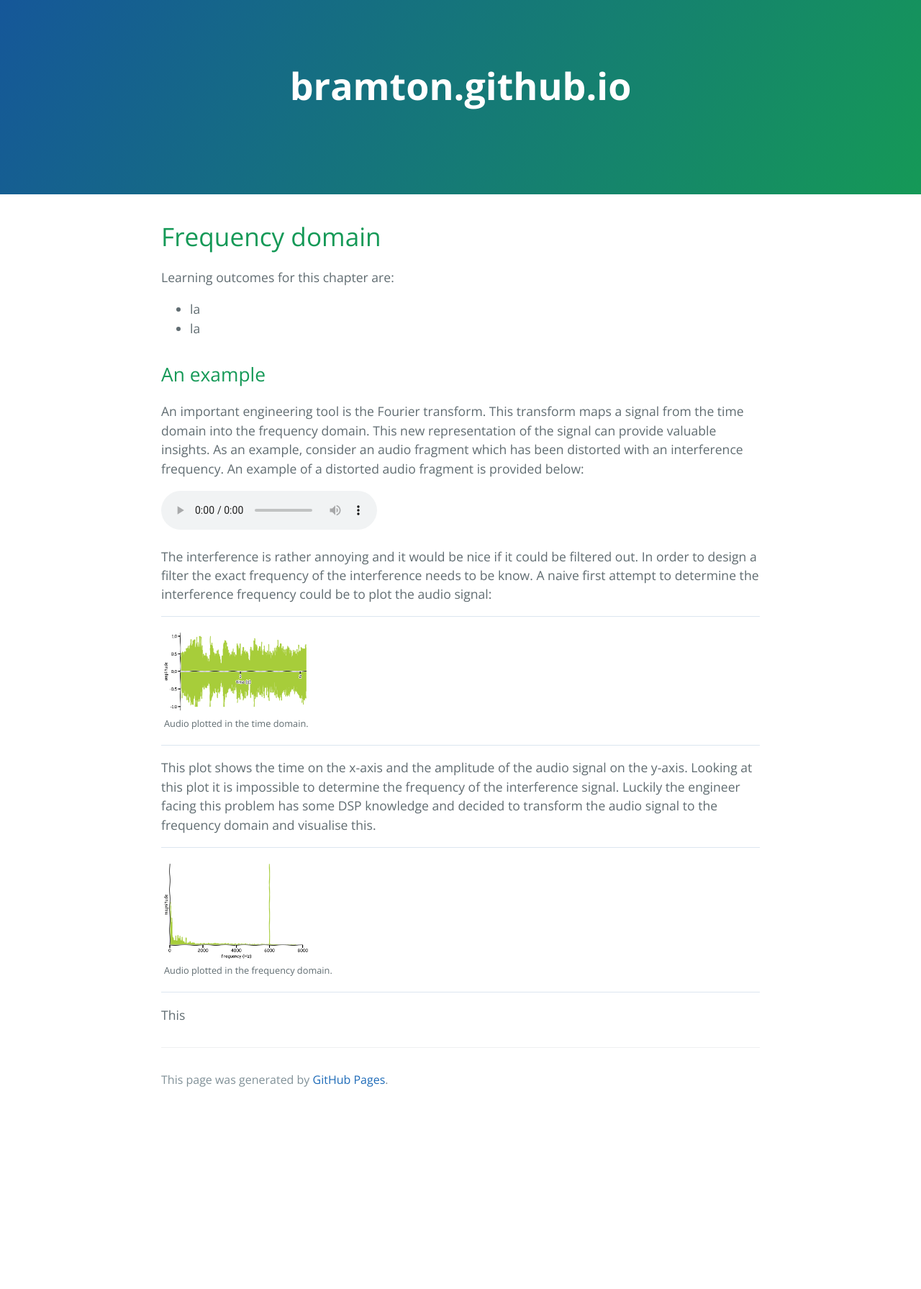
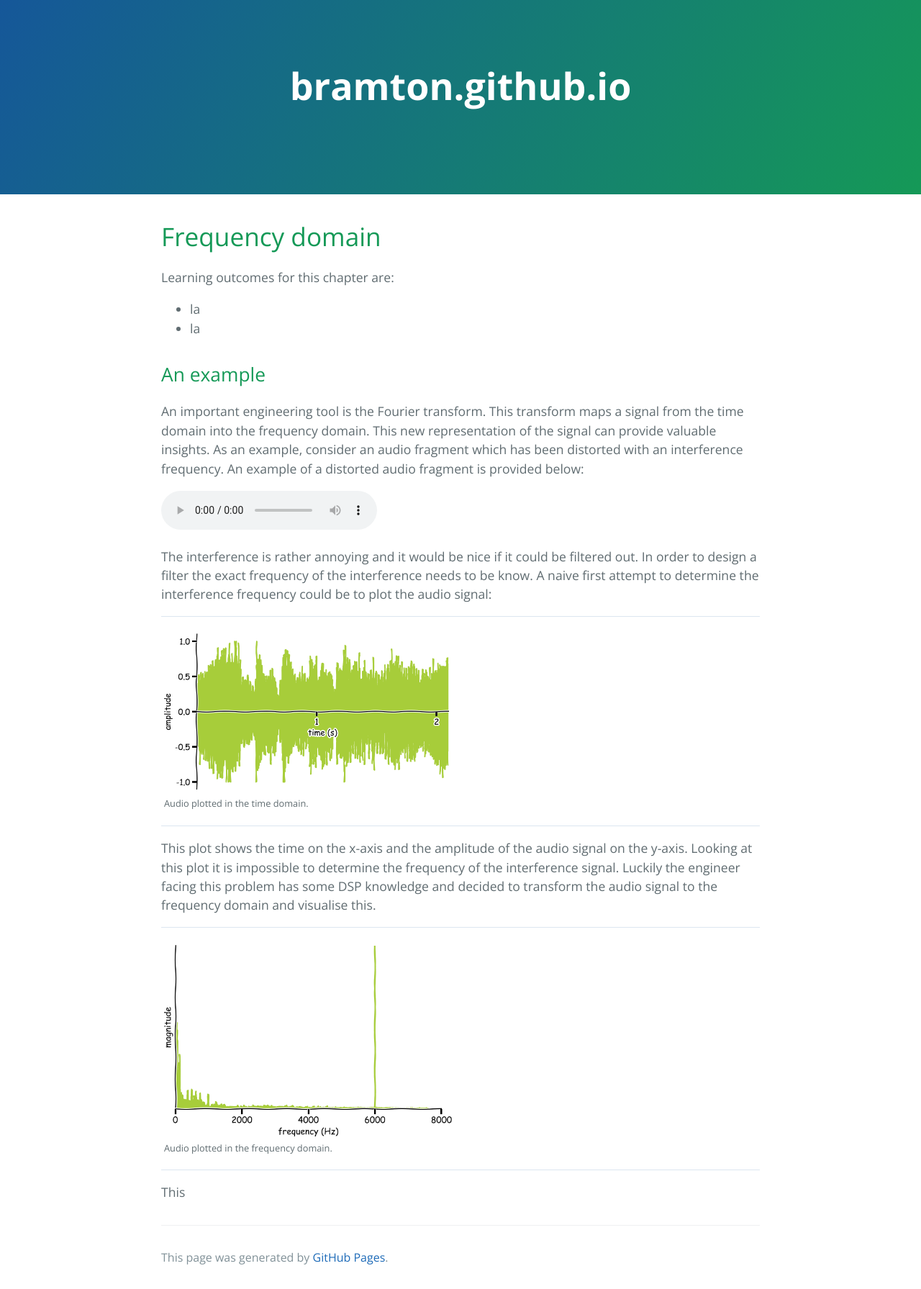
Before and after one commit to bramton/bramton.github.io, a Jekyll site: the page built from 01_frequency_domain.md, in a window 1280 px wide. Shown: the whole page at 72% size. Built offline with Jekyll 4.4.1, drawn with Linux system fonts in a browser that asks for light colours; the repository's description, which GitHub fills in, is left out; our own code applies the rules of GitHub Pages for plain Markdown files; before the commit the page ends 1544 px from its top, so only the background shows below that.

Commit message:
Changed image widths.

```diff
--- a/01_frequency_domain.md
+++ b/01_frequency_domain.md
@@ -16,7 +16,7 @@ An important engineering tool is the Fourier transform. This transform maps a si
 
 The interference is rather annoying and it would be nice if it could be filtered out. In order to design a filter the exact frequency of the interference needs to be know. A naive first attempt to determine the interference frequency could be to plot the audio signal:
 <figure>
-	<img src="/assets/audio_time_domain.png" alt="Audio in time domain" width="200"/>
+	<img src="/assets/audio_time_domain.png" alt="Audio in time domain" width="400"/>
 	<figcaption>
 		Audio plotted in the time domain.
 	</figcaption>
@@ -24,7 +24,7 @@ The interference is rather annoying and it would be nice if it could be filtered
 This plot shows the time on the x-axis and the amplitude of the audio signal on the y-axis. Looking at this plot it is impossible to determine the frequency of the interference signal. Luckily the engineer facing this problem has some DSP knowledge and decided to transform the audio signal to the frequency domain and visualise this.
 
 <figure>
-	<img src="/assets/audio_frequency_domain.png" alt="Audio in frequency domain" width="200"/>
+	<img src="/assets/audio_frequency_domain.png" alt="Audio in frequency domain" width="400"/>
 	<figcaption>
 		Audio plotted in the frequency domain.
 	</figcaption>
```
